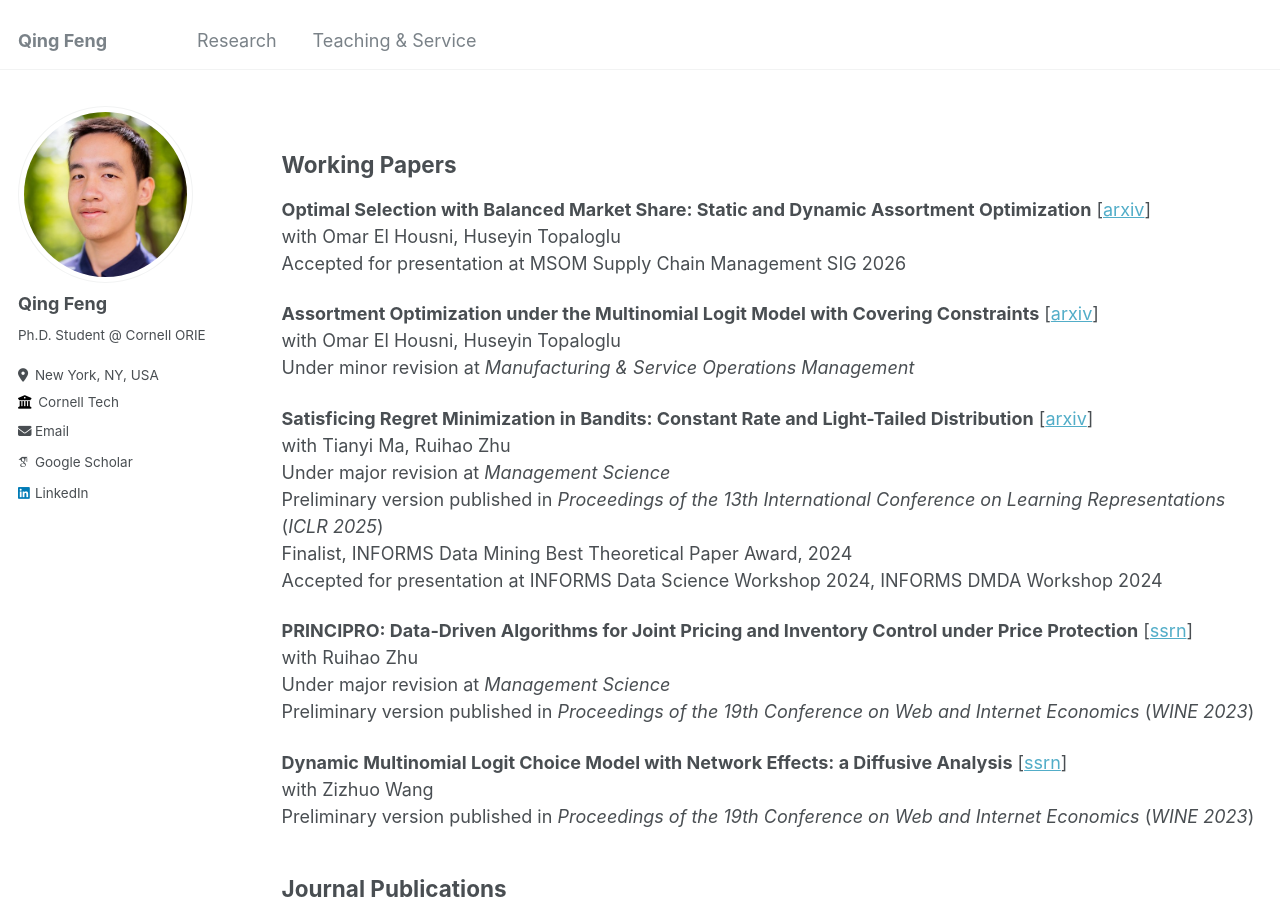
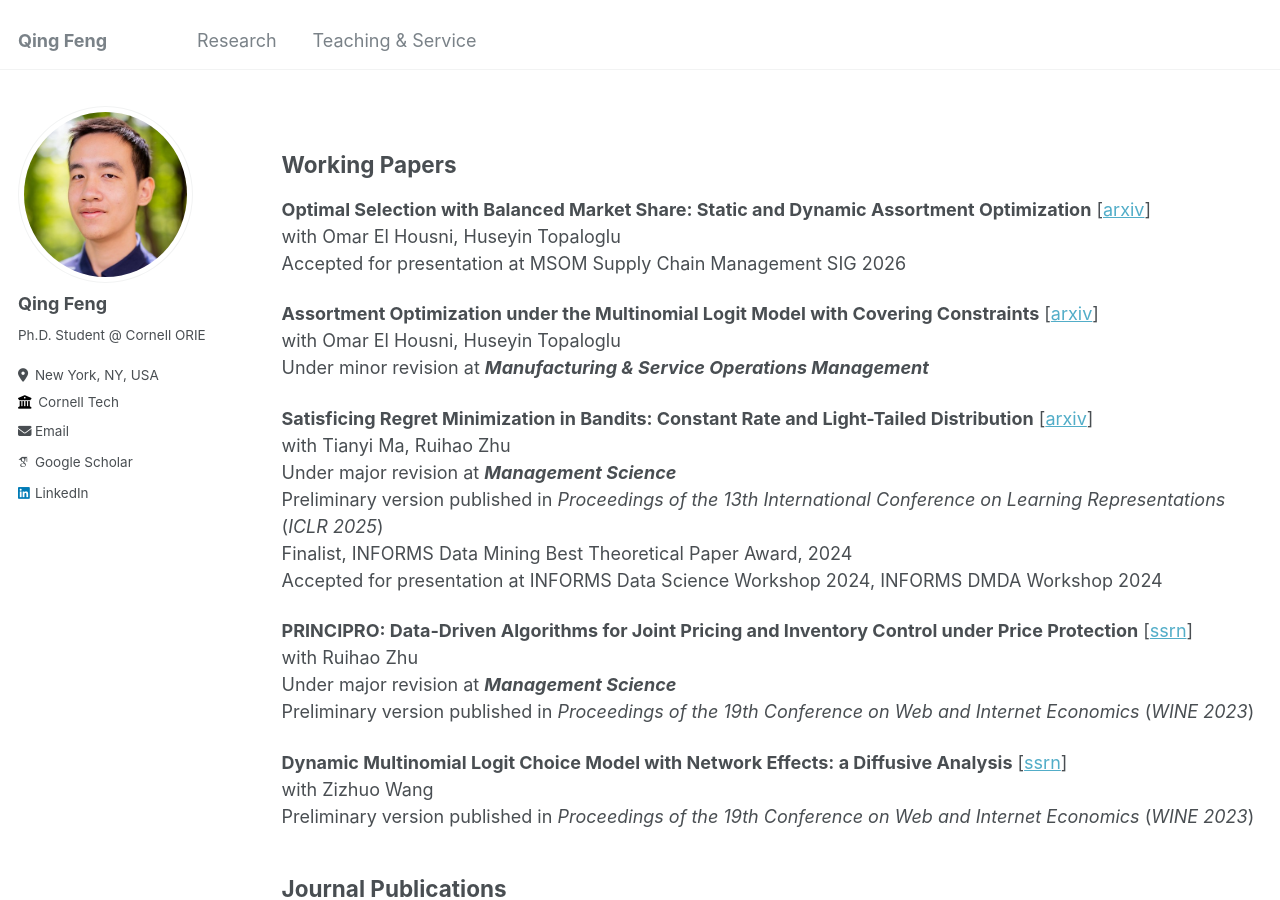
Before and after one commit to qfeng48/qfeng48.github.io, a Jekyll site: the page built from _pages/publications.md, in a window 1280 px wide and 900 px high. Built offline with Jekyll 4.4.1, drawn with Linux system fonts in a browser that asks for light colours; some web fonts are replaced.

```diff
--- a/_pages/publications.md
+++ b/_pages/publications.md
@@ -14,18 +14,18 @@ Accepted for presentation at MSOM Supply Chain Management SIG 2026
 
 **Assortment Optimization under the Multinomial Logit Model with Covering Constraints** [[arxiv](https://arxiv.org/abs/2411.10310)]\
 with Omar El Housni, Huseyin Topaloglu\
-Under minor revision at *Manufacturing & Service Operations Management*
+Under minor revision at ***Manufacturing & Service Operations Management***
 
 **Satisficing Regret Minimization in Bandits: Constant Rate and Light-Tailed Distribution** [[arxiv](http://arxiv.org/abs/2406.06802)]\
 with Tianyi Ma, Ruihao Zhu\
-Under major revision at *Management Science*\
+Under major revision at ***Management Science***\
 Preliminary version published in *Proceedings of the 13th International Conference on Learning Representations* (*ICLR 2025*)\
 Finalist, INFORMS Data Mining Best Theoretical Paper Award, 2024\
 Accepted for presentation at INFORMS Data Science Workshop 2024, INFORMS DMDA Workshop 2024
 
 **PRINCIPRO: Data-Driven Algorithms for Joint Pricing and Inventory Control under Price Protection** [[ssrn](https://papers.ssrn.com/sol3/papers.cfm?abstract_id=4511384)]\
 with Ruihao Zhu\
-Under major revision at *Management Science*\
+Under major revision at ***Management Science***\
 Preliminary version published in *Proceedings of the 19th Conference on Web and Internet Economics* (*WINE 2023*)
 
 **Dynamic Multinomial Logit Choice Model with Network Effects: a Diffusive Analysis** [[ssrn](https://papers.ssrn.com/sol3/papers.cfm?abstract_id=3939717)]\
@@ -37,10 +37,10 @@ Journal Publications
 
 **Temporal Fairness in Learning and Earning: Price Protection Guarantee and Phase Transitions** [[journal](https://pubsonline.informs.org/doi/abs/10.1287/opre.2022.0629), [ssrn](https://papers.ssrn.com/sol3/papers.cfm?abstract_id=4265182)]\
 with Ruihao Zhu, Stefanus Jasin\
-*Operations Research* 73(2):775-797 (2025)\
+***Operations Research*** 73(2):775-797 (2025)\
 Preliminary version published in *Proceedings of the 24th ACM Conference on Economics and Computation* (*EC 2023*)\
 Accepted for presentation at the *8th Market Innovation Workshop* (*MIW 2023*)
 
 **An Enhanced Alternating Direction Method of Multipliers-Based Interior Point Method for Linear and Conic Optimization** [[journal](https://pubsonline.informs.org/doi/abs/10.1287/ijoc.2023.0017), [arxiv](https://arxiv.org/abs/2209.01793)]\
 with Qi Deng, Wenzhi Gao, Dongdong Ge, Bo Jiang, Yuntian Jiang, Jingsong Liu, Tianhao Liu, Chenyu Xue, Yinyu Ye, Chuwen Zhang\
-*INFORMS Journal on Computing* 37(2):338-359 (2025)
+***INFORMS Journal on Computing*** 37(2):338-359 (2025)
```
